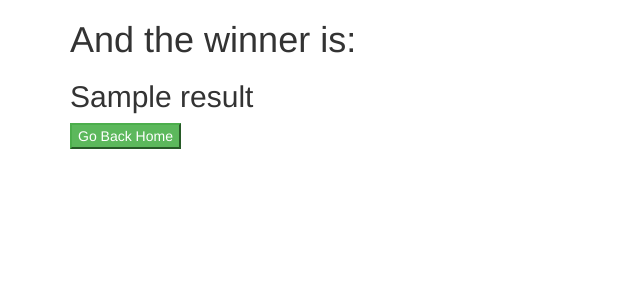
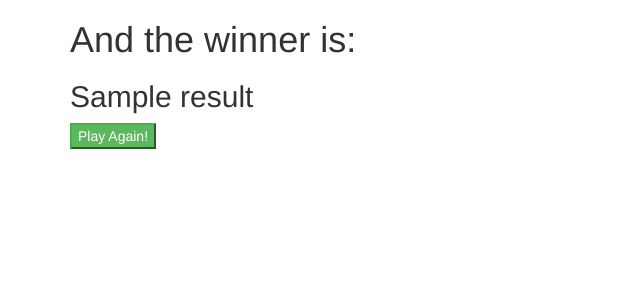
Before and after one commit to jcubed22/RockPaperScissors, a PHP site: template views/results.html.twig in a window 1280 px wide. Shown: the top 300 px of the page, without its empty margins (0-640 px from the left). Run offline with PHP 8.4, Linux system fonts and the light colour scheme; the template is opened without the code that fills it: most values are stand-ins (such as "Sample title", 1, 10 or a date in 2020); some libraries are stand-ins or nearby versions.

Commit message:
Change "Go Home" button.

```diff
--- a/views/results.html.twig
+++ b/views/results.html.twig
@@ -8,7 +8,7 @@
 		<h1>And the winner is:</h1>
 		<h2>{{ result }}</h2>
 		<form action='/'>
-			<button type='submit' class='btn-success'>Go Back Home</button>
+			<button type='submit' class='btn-success'>Play Again!</button>
 		</form>
 	</div>
 </body>
```
